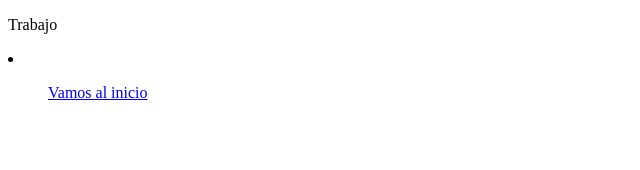
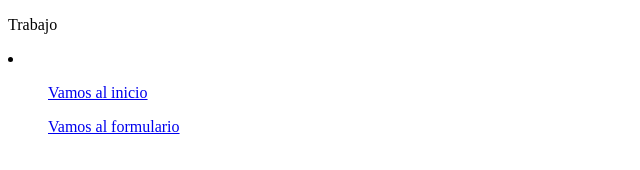
Before and after one commit to AnthonyLunaPalma/4IV8_Luna_Palma_Anthoni, a plain HTML site: page index.html in a window 1280 px wide. Shown: the whole page, without its empty margins (0-640 px from the left). Drawn offline with Linux system fonts and the light colour scheme.

Commit message:
Intento dos de agregar el hipervinculo del formulario al index principal

```diff
--- a/index.html
+++ b/index.html
@@ -9,6 +9,7 @@
     <p>Trabajo</p>
     <li>
         <ol><a href="./01 PrimeraPractica/./inicio.html">Vamos al inicio</a></ol>
+        <ol><a href="./Formulario/formulario.html">Vamos al formulario</a></ol>
     </li>
 </body>
 </html>
```
